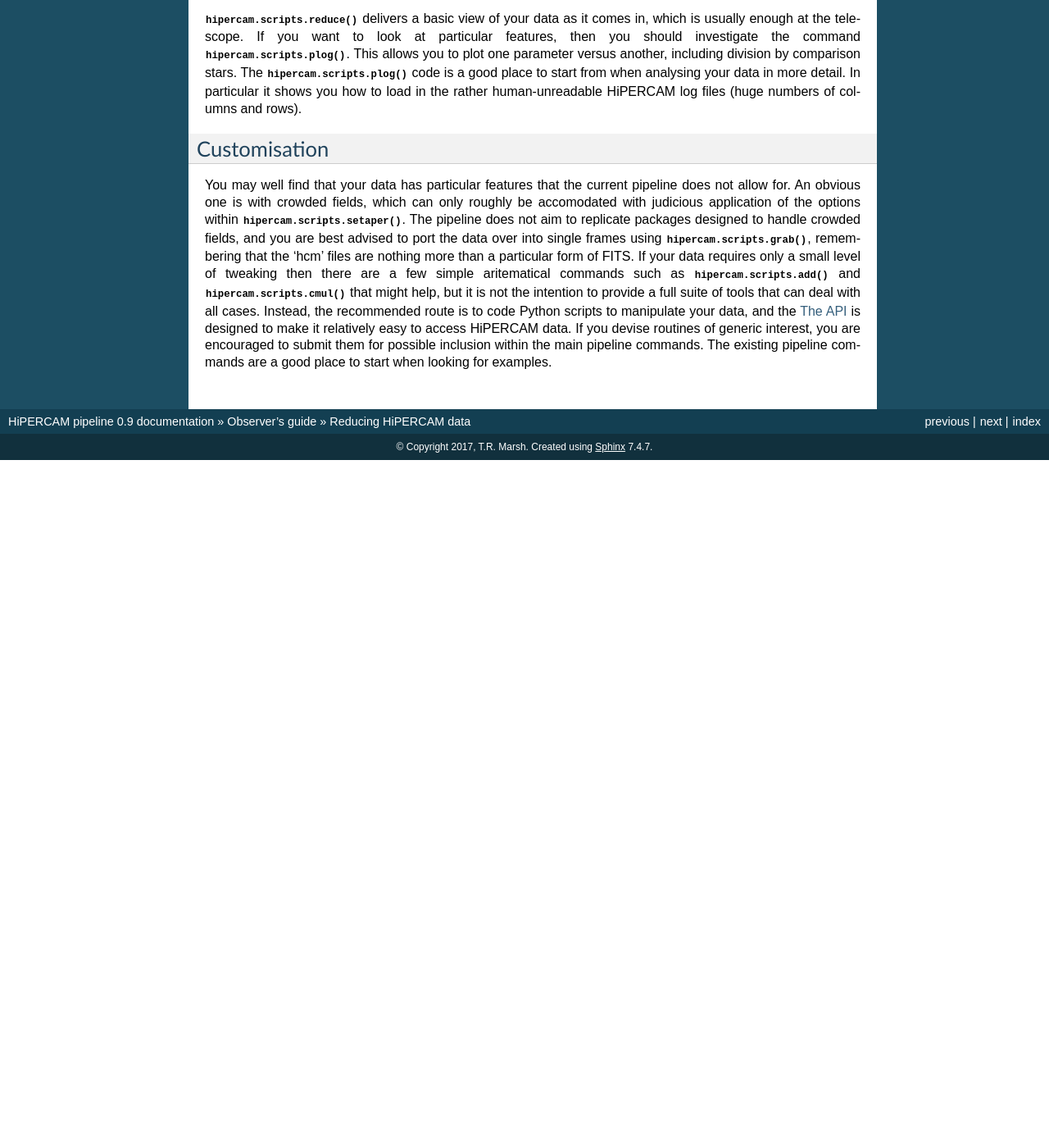
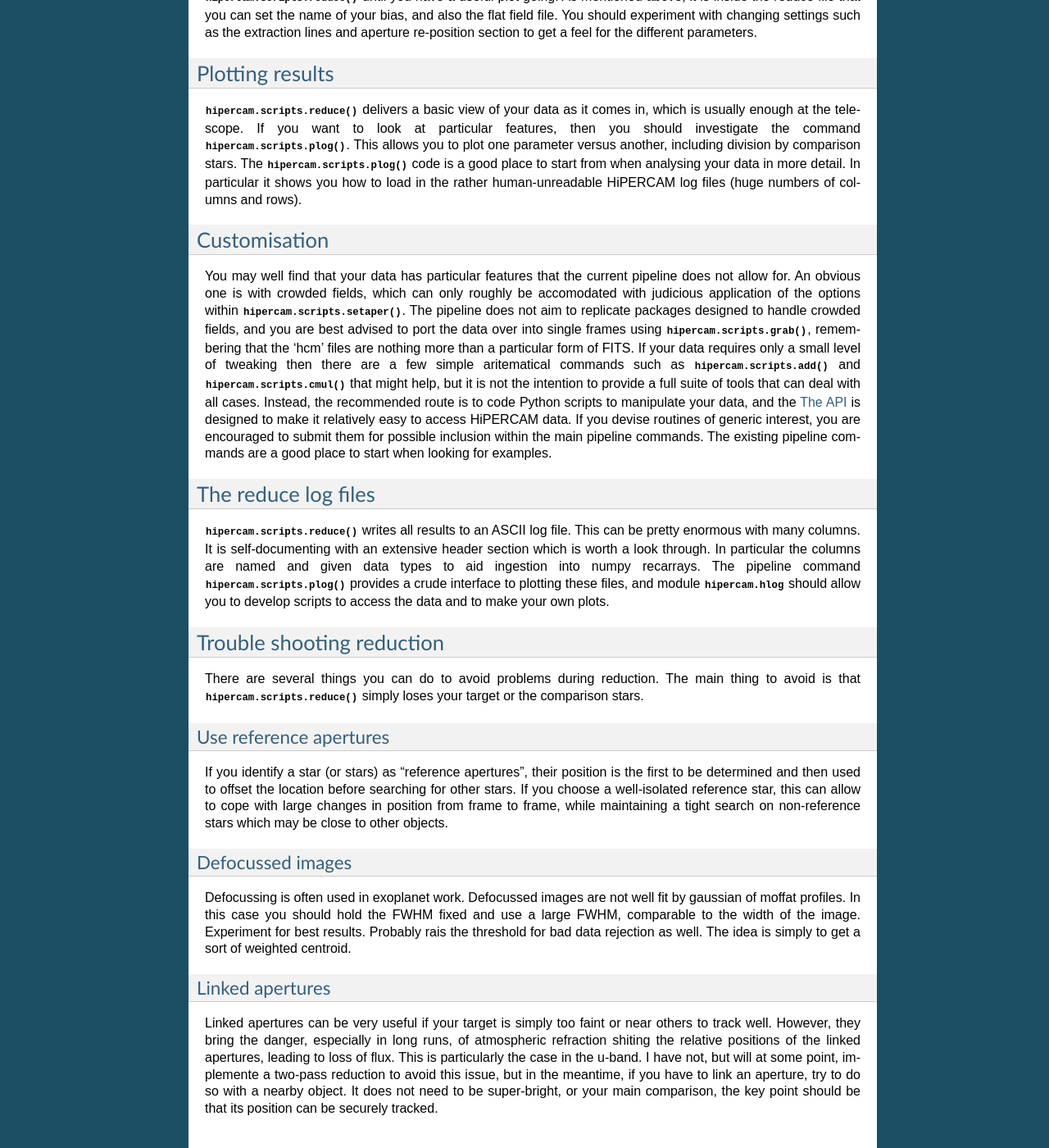
Before and after one commit to HiPERCAM/hipercam, a Sphinx documentation site: the page built from docs/reduction.rst, in a window 1280 px wide and 1400 px high, scrolled down 3192 px. Shown: the whole window at 82% size. Built offline with Sphinx 7.4.7, drawn with Linux system fonts in a browser that asks for light colours; formulas are drawn with MathJax 3; before the commit the page ends 3753 px from its top, so only the background shows below that; some of the changed text lies outside the part shown.

Commit message:
documentation updates

```diff
--- a/docs/reduction.rst
+++ b/docs/reduction.rst
@@ -9,20 +9,16 @@ Reducing |hiper| data
 
 This guide assumes that you have got started with the |hiper| pipeline (see
 :doc:`telescope` for a quick start to observing), but now would like a more
-detailed guide to reducing your data. It covers the following steps:
+detailed guide to reducing your data.  It covers the following steps:
 
-  1. Creation of bias frames,
-  2. Creation of flat field frames,
-  3. Setting up aperture files,
-  4. Defining the reduction file,
-  5. Plotting the results.
-  6. Customising the pipeline
+.. contents::
+   :local:
 
 .. Note::
 
-  I am aware that these pages need some illustrations and it is really a
-  matter of obtaining suitable data from which to compile a set of example
-  figures.
+  I am aware that these pages need more illustrations. This is work in
+  progress.
+
 
 Bias frames
 ===========
@@ -73,7 +69,8 @@ calibration section of the reduce file.
 
 .. Warning::
    Do not take bias frames too soon after (within less than 20 minutes)
-   powering on the CCDs to avoid higher than normal dark current.
+   powering on the CCDs to avoid higher than normal dark current. |makebias|
+   include a plot option to check this.
 
 Flat fields
 ===========
@@ -105,7 +102,7 @@ are referred to this for more information.
    It is highly advisable to compute multiple versions of the flat field
    using different values of the parameter ``ngroup`` which can have a
    significant effect on the removal of stars from the final frame and
-   to compare the results against each other. See |makeflat|.
+   then to compare the results against each other. See |makeflat|.
 
 Aperture files
 ==============
@@ -200,3 +197,52 @@ it relatively easy to access |hiper| data. If you devise routines of generic
 interest, you are encouraged to submit them for possible inclusion within the
 main pipeline commands. The existing pipeline commands are a good place to
 start when looking for examples.
+
+The reduce log files
+====================
+
+|reduce| writes all results to an ASCII log file. This can be pretty enormous
+with many columns. It is self-documenting with an extensive header section
+which is worth a look through. In particular the columns are named and given
+data types to aid ingestion into numpy recarrays. The pipeline command |plog|
+provides a crude interface to plotting these files, and module
+:mod:`hipercam.hlog` should allow you to develop scripts to access the data
+and to make your own plots.
+
+Trouble shooting reduction
+==========================
+
+There are several things you can do to avoid problems during reduction. The
+main thing to avoid is that |reduce| simply loses your target or the
+comparison stars.
+
+Use reference apertures
+-----------------------
+
+If you identify a star (or stars) as "reference apertures", their position is
+the first to be determined and then used to offset the location before
+searching for other stars. If you choose a well-isolated reference star, this
+can allow to cope with large changes in position from frame to frame, while
+maintaining a tight search on non-reference stars which may be close to other
+objects.
+
+Defocussed images
+-----------------
+
+Defocussing is often used in exoplanet work. Defocussed images are not well
+fit by gaussian of moffat profiles. In this case you should hold the FWHM
+fixed and use a large FWHM, comparable to the width of the image. Experiment
+for best results. Probably rais the threshold for bad data rejection as
+well. The idea is simply to get a sort of weighted centroid.
+
+Linked apertures
+----------------
+
+Linked apertures can be very useful if your target is simply too faint or near
+others to track well. However, they bring the danger, especially in long runs,
+of atmospheric refraction shiting the relative positions of the linked
+apertures, leading to loss of flux. This is particularly the case in the
+u-band. I have not, but will at some point, implemente a two-pass reduction to
+avoid this issue, but in the meantime, if you have to link an aperture, try to
+do so with a nearby object. It does not need to be super-bright, or your main
+comparison, the key point should be that its position can be securely tracked.
```
